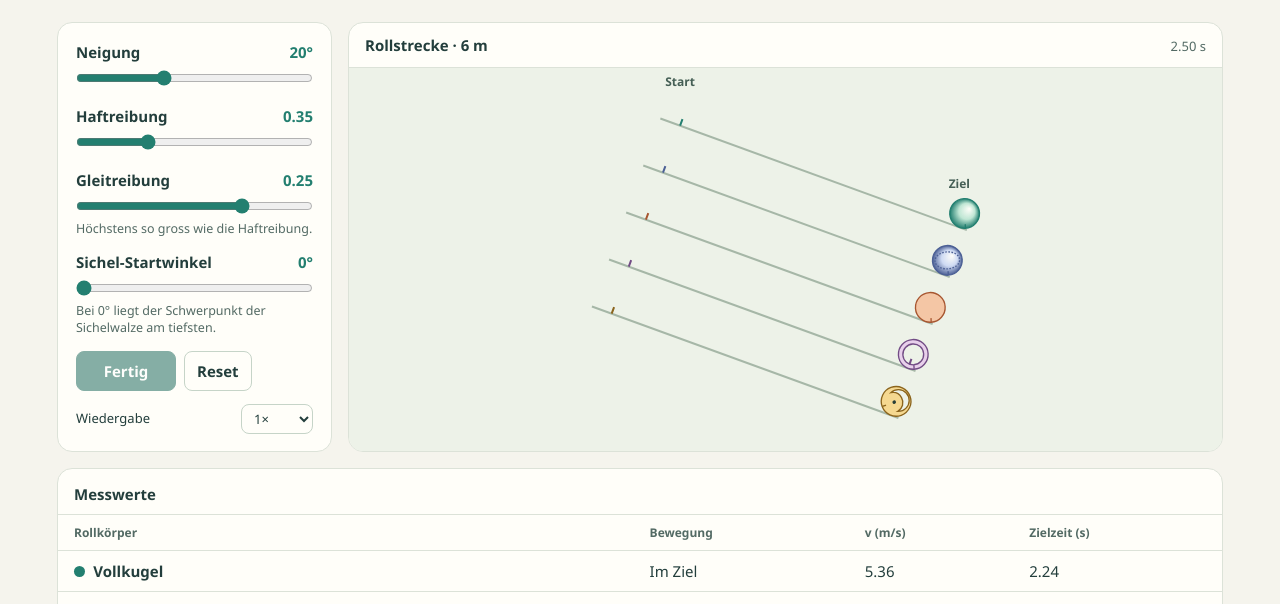
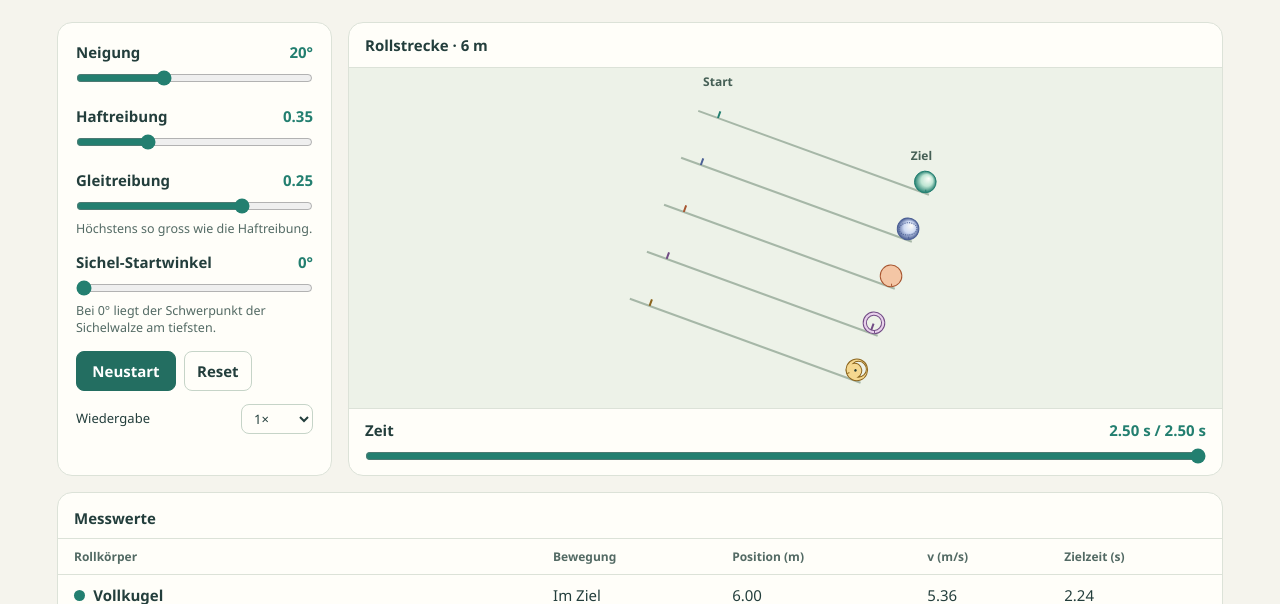
Before and after one commit to enigmaldc/simulations, a plain HTML site: page physics/rolling/index.html in a window 1280 px wide. Both pictures are taken after a click on the button "Start". Shown: the part 186-790 px from the top of the page. Drawn offline with Linux system fonts and the light colour scheme.

Commit message:
Add a scrubber to the rolling motion lab

```diff
--- a/physics/rolling/index.html
+++ b/physics/rolling/index.html
@@ -42,8 +42,10 @@
     select { padding: 4px 8px; }
     .stage { display: flex; flex-direction: column; overflow: hidden; }
     .stage-head { display: flex; justify-content: space-between; align-items: baseline; gap: 12px; padding: 10px 16px; border-bottom: 1px solid var(--line); }
-    .stage-head span { font-size: 13px; color: var(--muted); }
     #track { display: block; width: 100%; flex: 1 0 340px; height: 340px; background: #edf2e8; }
+    .timeline { padding: 9px 16px 11px; border-top: 1px solid var(--line); }
+    .timeline label { display: flex; justify-content: space-between; gap: 12px; font-weight: 650; }
+    .timeline input { display: block; }
     .results { overflow: hidden; margin-top: 16px; }
     table { width: 100%; border-collapse: collapse; text-align: left; }
     caption { text-align: left; padding: 13px 16px 8px; font-weight: 700; }
@@ -77,7 +79,7 @@
     }
   </style>
   <script defer src="model.js"></script>
-  <script defer src="lab.js"></script>
+  <script defer src="lab.js?v=2"></script>
 </head>
 <body>
   <main>
@@ -113,14 +115,18 @@
         </label>
       </section>
       <section class="stage" aria-label="Seitenansicht der fünf Bahnen">
-        <div class="stage-head"><strong>Rollstrecke · 6 m</strong><span id="clock">0.00 s</span></div>
+        <div class="stage-head"><strong>Rollstrecke · 6 m</strong></div>
         <canvas id="track" role="img" aria-label="Fünf parallele Bahnen in Seitenansicht. Der dunkle Punkt im Sichelzylinder markiert seinen Schwerpunkt. Messwerte stehen in der Tabelle."></canvas>
+        <div class="timeline">
+          <label for="time">Zeit <output id="clock">0.00 s</output></label>
+          <input id="time" type="range" min="0" max="0" step="1" value="0">
+        </div>
       </section>
     </div>
     <div class="results">
       <table>
         <caption>Messwerte</caption>
-        <thead><tr><th scope="col">Rollkörper</th><th scope="col">Bewegung</th><th scope="col" title="Geschwindigkeit des Schwerpunkts entlang der Ebene">v (m/s)</th><th scope="col">Zielzeit (s)</th></tr></thead>
+        <thead><tr><th scope="col">Rollkörper</th><th scope="col">Bewegung</th><th scope="col">Position (m)</th><th scope="col" title="Geschwindigkeit des Schwerpunkts entlang der Ebene">v (m/s)</th><th scope="col">Zielzeit (s)</th></tr></thead>
         <tbody id="readings"></tbody>
       </table>
     </div>
@@ -129,7 +135,7 @@
       <p>Alle Körper starten aus der Ruhe und haben denselben Aussenradius R = 0.30 m. Die Hohlkugel ist eine dünne Kugelschale. Beim Hohlzylinder beträgt der Innenradius 70 % des Aussenradius. Der Sichelzylinder hat eine durchgehende sichelförmige Bohrung und eine runde Lauffläche.</p>
       <p>Für symmetrische Körper gilt beim Rollen ohne Gleiten a = g sin(θ) / (1 + k) mit k = I/(mR²). Die Haftreibung reicht aus, wenn μ<sub>s</sub> ≥ k tan(θ)/(1 + k). Bei geringerer Haftreibung kann der Kontaktpunkt gleiten. Dann wirkt Gleitreibung gegen seine Bewegung relativ zur Ebene. Bei Reibung null gleiten die symmetrischen Körper aus der Ruhe ohne Drehung.</p>
       <p>Die Sichelbohrung verschiebt den Schwerpunkt. Dadurch verändern sich das Drehmoment und die Kraft auf die Bahn während jeder Umdrehung. Der Körper kann an flachen Hängen zurückrollen und bei höherem Tempo abheben. Das Modell behandelt den Kontakt als starr und das Aufsetzen ohne Rückprall. Luftwiderstand und Rollwiderstand sind vernachlässigt.</p>
-      <p>In der Tabelle ist v die Geschwindigkeitskomponente des Schwerpunkts entlang der Ebene. Negative Werte zeigen hangaufwärts. Die Zielzeit wird erfasst, wenn die Mitte der runden Lauffläche die Ziellinie passiert. Regleränderungen setzen den Versuch zurück.</p>
+      <p>Mit dem Zeitregler kannst du den Lauf vor- und zurückspulen. Die Wiedergabe pausiert dabei. Die Position misst den Abstand vom Start entlang der Bahn, ausgehend von der Mitte der runden Lauffläche. Für v ist der Schwerpunkt massgebend. Negative Werte zeigen hangaufwärts. Der Lauf endet, sobald alle im Ziel sind oder 20 Sekunden vergangen sind. Änderungen an den Versuchsbedingungen setzen die Zeit zurück.</p>
       <p><a href="https://openstax.org/books/university-physics-volume-1/pages/11-1-rolling-motion">OpenStax · Rolling Motion</a></p>
     </details>
     <noscript>Für das Experiment muss JavaScript aktiviert sein.</noscript>
--- a/physics/rolling/lab.js
+++ b/physics/rolling/lab.js
@@ -8,8 +8,12 @@
   const canvas = byId('track');
   const context = canvas.getContext('2d');
   const play = byId('play');
+  const timeInput = byId('time');
   const clock = byId('clock');
   const speed = byId('speed');
+  const stepsPerSample = 16;
+  const sampleDuration = step * stepsPerSample;
+  const maxDuration = 20;
   const formatter = new Intl.NumberFormat('de-CH', { minimumFractionDigits: 2, maximumFractionDigits: 2 });
   const number = value => formatter.format(Math.abs(value) < .005 ? 0 : value);
   const rows = bodies.map(body => {
@@ -22,19 +26,19 @@
     swatch.setAttribute('aria-hidden', 'true');
     name.append(swatch, body.name);
     row.append(name);
-    return [row.insertCell(), row.insertCell(), row.insertCell()];
+    return [row.insertCell(), row.insertCell(), row.insertCell(), row.insertCell()];
   });
 
-  let states, plane, ticks, running, frame, lastFrame, pending;
+  let states, plane, timeline, sampleIndex, running, frame, lastFrame, playbackTime;
 
   function updateReadings() {
-    clock.textContent = number(ticks * step) + ' s';
     const labels = { ready: 'Bereit', roll: 'Rollt', slip: 'Rutscht', air: 'In der Luft' };
     states.forEach((state, i) => {
       const resting = state.mode !== 'ready' && state.mode !== 'air'
         && Math.hypot(state.vx, state.vy, radius * state.spin) < .005;
       const values = [
         state.finish !== null ? 'Im Ziel' : resting ? 'Ruht' : labels[state.mode],
+        number(state.finish === null ? geometry(state).x : length),
         number(state.vx),
         state.finish === null ? '–' : number(state.finish),
       ];
@@ -157,10 +161,50 @@
     });
   }
 
+  function updatePlayButton() {
+    if (running) play.textContent = 'Pause';
+    else if (!sampleIndex) play.textContent = 'Start';
+    else if (sampleIndex === timeline.length - 1) play.textContent = 'Neustart';
+    else play.textContent = 'Weiter';
+  }
+
   function pause() {
     running = false;
     cancelAnimationFrame(frame);
-    play.textContent = ticks ? 'Weiter' : 'Start';
+  }
+
+  function recordRun(phase) {
+    const current = bodies.map(body => makeState(body, phase));
+    const samples = [{ time: 0, states: current.map(state => ({ ...state })) }];
+    const maxTicks = Math.round(maxDuration / step);
+    for (let tick = 1; tick <= maxTicks; tick++) {
+      for (const state of current) {
+        if (state.finish !== null) continue;
+        const previous = geometry(state).x;
+        advance(state, plane);
+        const position = geometry(state).x;
+        if (position >= length) state.finish = (tick - 1 + (length - previous) / (position - previous)) * step;
+      }
+      const finished = current.every(state => state.finish !== null);
+      if (finished || tick % stepsPerSample === 0 || tick === maxTicks) {
+        const time = finished ? Math.max(...current.map(state => state.finish)) : tick * step;
+        samples.push({ time, states: current.map(state => ({ ...state })) });
+      }
+      if (finished) break;
+    }
+    return samples;
+  }
+
+  function showSample(index) {
+    sampleIndex = index;
+    states = timeline[index].states;
+    timeInput.value = index;
+    const currentTime = number(timeline[index].time) + ' s';
+    clock.value = currentTime + ' / ' + number(timeline.at(-1).time) + ' s';
+    timeInput.setAttribute('aria-valuetext', currentTime);
+    updatePlayButton();
+    updateReadings();
+    draw();
   }
 
   function reset() {
@@ -172,50 +216,44 @@
     byId('kinetic-value').value = number(plane.muKinetic);
     byId('phase-value').value = phaseInput.value + '°';
     const phase = (+phaseInput.value + 90) * Math.PI / 180;
-    states = bodies.map(body => makeState(body, phase));
-    ticks = 0;
-    pending = 0;
-    play.textContent = 'Start';
-    play.disabled = false;
-    updateReadings();
-    draw();
+    timeline = recordRun(phase);
+    timeInput.max = timeline.length - 1;
+    showSample(0);
   }
 
   function tick(now) {
     if (!running) return;
-    if (lastFrame !== undefined) pending += Math.min((now - lastFrame) / 1000, .05) * +speed.value;
+    if (lastFrame !== undefined) playbackTime += Math.min((now - lastFrame) / 1000, .05) * +speed.value;
     lastFrame = now;
-    while (pending >= step) {
-      for (const state of states) {
-        if (state.finish !== null) continue;
-        const previous = geometry(state).x;
-        advance(state, plane);
-        const current = geometry(state).x;
-        if (current >= length) state.finish = (ticks + (length - previous) / (current - previous)) * step;
-      }
-      ticks++;
-      pending -= step;
-      if (states.every(state => state.finish !== null)) {
-        pause();
-        play.textContent = 'Fertig';
-        play.disabled = true;
-        break;
-      }
+    if (playbackTime >= timeline.at(-1).time) {
+      pause();
+      showSample(timeline.length - 1);
+      return;
     }
-    updateReadings();
-    draw();
-    if (running) frame = requestAnimationFrame(tick);
+    const index = Math.floor(playbackTime / sampleDuration);
+    if (index !== sampleIndex) showSample(index);
+    frame = requestAnimationFrame(tick);
   }
 
   for (const input of inputs) input.addEventListener('input', reset);
-  byId('reset').addEventListener('click', reset);
+  timeInput.addEventListener('input', () => {
+    pause();
+    showSample(+timeInput.value);
+  });
+  byId('reset').addEventListener('click', () => {
+    pause();
+    showSample(0);
+  });
   play.addEventListener('click', () => {
     if (running) {
       pause();
+      updatePlayButton();
     } else {
+      if (sampleIndex === timeline.length - 1) showSample(0);
       running = true;
+      playbackTime = timeline[sampleIndex].time;
       lastFrame = undefined;
-      play.textContent = 'Pause';
+      updatePlayButton();
       frame = requestAnimationFrame(tick);
     }
   });
```
